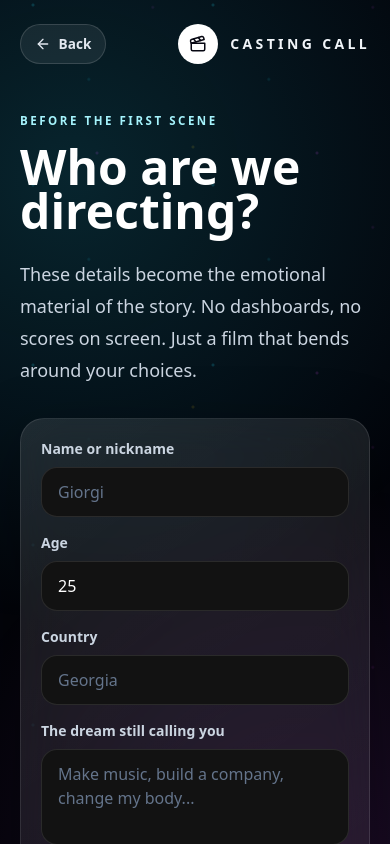
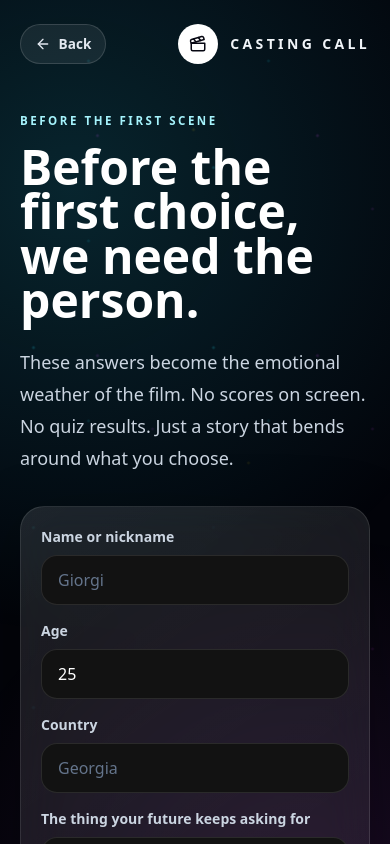
Before and after one commit to prodbyland-collab/parallel-you, a Next.js app: page /start in a window 390 px wide. Shown: the top 844 px of the page. Built offline with nearby package versions, Linux system fonts and the light colour scheme.

Commit message:
Improve story copy and cinematic backgrounds

```diff
--- a/app/globals.css
+++ b/app/globals.css
@@ -301,6 +301,122 @@ button {
   transform: translateY(0) scale(0.99);
 }
 
+.story-backdrop {
+  position: absolute;
+  inset: 0;
+  overflow: hidden;
+  background-color: #03040a;
+}
+
+.story-backdrop::before,
+.story-backdrop::after {
+  content: "";
+  position: absolute;
+  inset: -18%;
+  pointer-events: none;
+}
+
+.story-backdrop::before {
+  background:
+    radial-gradient(circle at 50% 45%, rgba(255, 255, 255, 0.12), transparent 0.5rem),
+    radial-gradient(circle at 44% 48%, rgba(255, 255, 255, 0.1), transparent 0.35rem),
+    radial-gradient(circle at 56% 50%, rgba(255, 255, 255, 0.08), transparent 0.45rem);
+  filter: blur(18px);
+  opacity: 0.9;
+  animation: backdrop-breathe 8s ease-in-out infinite;
+}
+
+.story-backdrop::after {
+  background-image:
+    radial-gradient(circle, rgba(255, 255, 255, 0.5) 0 1px, transparent 2px),
+    radial-gradient(circle, rgba(34, 211, 238, 0.32) 0 1px, transparent 2px),
+    linear-gradient(115deg, transparent 0 42%, rgba(255, 255, 255, 0.08) 48%, transparent 56%);
+  background-position: 0 0, 70px 120px, center;
+  background-size: 190px 190px, 260px 260px, auto;
+  opacity: 0.36;
+  animation: particle-drift 32s linear infinite;
+}
+
+.story-backdrop-bedroom {
+  background:
+    radial-gradient(circle at 35% 42%, rgba(34, 211, 238, 0.22), transparent 18rem),
+    linear-gradient(120deg, rgba(15, 23, 42, 0.92), rgba(3, 4, 10, 0.96) 60%),
+    #03040a;
+}
+
+.story-backdrop-studio {
+  background:
+    radial-gradient(circle at 55% 42%, rgba(217, 70, 239, 0.25), transparent 20rem),
+    radial-gradient(circle at 25% 70%, rgba(34, 211, 238, 0.14), transparent 16rem),
+    #05030a;
+}
+
+.story-backdrop-city {
+  background:
+    linear-gradient(180deg, rgba(251, 113, 133, 0.1), transparent 45%),
+    repeating-linear-gradient(90deg, rgba(251, 113, 133, 0.18) 0 2px, transparent 2px 76px),
+    radial-gradient(circle at 65% 45%, rgba(251, 113, 133, 0.24), transparent 22rem),
+    #03040a;
+}
+
+.story-backdrop-sunrise {
+  background:
+    radial-gradient(circle at 62% 42%, rgba(250, 204, 21, 0.34), transparent 18rem),
+    linear-gradient(180deg, rgba(251, 146, 60, 0.18), rgba(3, 4, 10, 0.92) 58%),
+    #03040a;
+}
+
+.story-backdrop-void {
+  background:
+    radial-gradient(circle at 50% 48%, rgba(139, 92, 246, 0.22), transparent 16rem),
+    radial-gradient(circle at 50% 48%, transparent 0 8rem, rgba(139, 92, 246, 0.1) 8.2rem, transparent 8.6rem),
+    #020209;
+}
+
+.story-backdrop-spotlight {
+  background:
+    conic-gradient(from 180deg at 50% 0%, transparent 0 34%, rgba(255, 255, 255, 0.16) 44%, transparent 58%),
+    radial-gradient(circle at 50% 42%, rgba(255, 255, 255, 0.22), transparent 19rem),
+    #03040a;
+}
+
+.story-silhouette {
+  position: absolute;
+  bottom: 12%;
+  z-index: 1;
+  height: 18vh;
+  width: 5vh;
+  min-height: 6rem;
+  border-radius: 999px 999px 0 0;
+  background: linear-gradient(to bottom, rgba(255, 255, 255, 0.16), rgba(255, 255, 255, 0.02));
+  filter: blur(0.4px);
+  opacity: 0.32;
+}
+
+.story-silhouette::before {
+  content: "";
+  position: absolute;
+  left: 50%;
+  top: -2.2vh;
+  height: 3.2vh;
+  width: 3.2vh;
+  min-height: 1.25rem;
+  min-width: 1.25rem;
+  transform: translateX(-50%);
+  border-radius: 999px;
+  background: rgba(255, 255, 255, 0.14);
+}
+
+.story-silhouette-left {
+  left: 10%;
+}
+
+.story-silhouette-right {
+  right: 11%;
+  transform: scale(0.78);
+  opacity: 0.22;
+}
+
 @media (max-width: 768px) {
   .letterbox {
     height: 3.25rem;
@@ -442,3 +558,16 @@ button {
     transform: translateY(0);
   }
 }
+
+@keyframes backdrop-breathe {
+  0%,
+  100% {
+    transform: scale(1);
+    opacity: 0.72;
+  }
+
+  50% {
+    transform: scale(1.08);
+    opacity: 1;
+  }
+}
--- a/app/page.tsx
+++ b/app/page.tsx
@@ -27,10 +27,10 @@ export default function Home() {
               <Sparkles size={16} /> Interactive life film
             </div>
             <h1 className="max-w-5xl text-balance text-6xl font-black leading-[0.88] tracking-[-0.03em] text-white sm:text-7xl lg:text-8xl">
-              Play the movie of your life.
+              Direct the scene where your life changes.
             </h1>
             <p className="mt-6 max-w-2xl text-lg leading-8 text-slate-300">
-              Make choices. Watch your world change. See the ending your decisions create.
+              A short interactive film about you. Make small choices, feel the world shift, and reach an ending that remembers what you did.
             </p>
             <Link href="/start" className="mt-8 inline-flex items-center justify-center gap-3 rounded-full bg-white px-7 py-4 text-base font-black text-void transition hover:scale-[1.02] hover:bg-cyan-100">
               <Play size={19} fill="currentColor" /> Start Your Story
@@ -42,8 +42,8 @@ export default function Home() {
               <div className="absolute inset-0 bg-[radial-gradient(circle_at_50%_42%,rgba(34,211,238,0.2),transparent_14rem),linear-gradient(to_bottom,transparent,rgba(0,0,0,0.8))]" />
               <div className="absolute bottom-6 left-6 right-6">
                 <p className="cinema-kicker">Trailer Preview</p>
-                <h2 className="mt-3 text-4xl font-black leading-none text-white">ACT 1: The room before anything changes</h2>
-                <p className="mt-4 max-w-md text-sm leading-6 text-slate-300">A quiet decision. A floating Life Core. A future waiting for direction.</p>
+                <h2 className="mt-3 text-4xl font-black leading-none text-white">ACT 1: The night the room gets too loud</h2>
+                <p className="mt-4 max-w-md text-sm leading-6 text-slate-300">A quiet room. A floating Life Core. One choice that does not look important yet.</p>
               </div>
               <div className="absolute left-1/2 top-1/2 h-44 w-44 -translate-x-1/2 -translate-y-1/2 rounded-full border border-cyan-200/25 bg-cyan-300/10 blur-[1px] shadow-[0_0_80px_rgba(34,211,238,0.35)]" />
               <div className="absolute left-1/2 top-1/2 h-16 w-16 -translate-x-1/2 -translate-y-1/2 rounded-full bg-white shadow-[0_0_60px_rgba(255,255,255,0.8)]" />
--- a/app/start/page.tsx
+++ b/app/start/page.tsx
@@ -24,8 +24,8 @@ const questions = [
   { key: "name", label: "Name or nickname", placeholder: "Giorgi", type: "text" },
   { key: "age", label: "Age", placeholder: "25", type: "number" },
   { key: "country", label: "Country", placeholder: "Georgia", type: "text" },
-  { key: "goal", label: "The dream still calling you", placeholder: "Make music, build a company, change my body...", type: "textarea" },
-  { key: "whatIf", label: "The what-if that follows you", placeholder: "What if I had started earlier?", type: "textarea" }
+  { key: "goal", label: "The thing your future keeps asking for", placeholder: "Make music, build a company, change my body...", type: "textarea" },
+  { key: "whatIf", label: "The old scene you keep replaying", placeholder: "What if I had started earlier?", type: "textarea" }
 ] as const;
 
 const sliders = [
@@ -66,9 +66,9 @@ export default function StartPage() {
         <section className="grid min-h-[calc(100vh-6rem)] items-center gap-8 py-12 lg:grid-cols-[0.8fr_1.2fr]">
           <div>
             <p className="cinema-kicker">Before the first scene</p>
-            <h1 className="mt-4 text-5xl font-black leading-[0.92] text-white md:text-7xl">Who are we directing?</h1>
+            <h1 className="mt-4 text-5xl font-black leading-[0.92] text-white md:text-7xl">Before the first choice, we need the person.</h1>
             <p className="mt-6 max-w-lg text-lg leading-8 text-slate-300">
-              These details become the emotional material of the story. No dashboards, no scores on screen. Just a film that bends around your choices.
+              These answers become the emotional weather of the film. No scores on screen. No quiz results. Just a story that bends around what you choose.
             </p>
           </div>
 
--- a/components/story/CinematicStoryScene.tsx
+++ b/components/story/CinematicStoryScene.tsx
@@ -29,6 +29,15 @@ const sceneColors: Record<StoryScene["environment"], string> = {
   spotlight: "#f8fafc"
 };
 
+const sceneBackdropClasses: Record<StoryScene["environment"], string> = {
+  bedroom: "story-backdrop story-backdrop-bedroom",
+  studio: "story-backdrop story-backdrop-studio",
+  city: "story-backdrop story-backdrop-city",
+  sunrise: "story-backdrop story-backdrop-sunrise",
+  void: "story-backdrop story-backdrop-void",
+  spotlight: "story-backdrop story-backdrop-spotlight"
+};
+
 export function CinematicStoryScene({ scene, traits }: { scene: StoryScene; traits: HiddenTraits }) {
   const mountRef = useRef<HTMLDivElement | null>(null);
   const stateRef = useRef({ scene, traits });
@@ -58,8 +67,12 @@ export function CinematicStoryScene({ scene, traits }: { scene: StoryScene; trai
 
   return (
     <div key={sceneKey} className="absolute inset-0">
-      <div ref={mountRef} className="three-cinema-scene absolute inset-0" />
-      <div className="absolute inset-0 bg-[radial-gradient(circle_at_50%_42%,transparent,rgba(0,0,0,0.6)_76%)]" />
+      <div className={sceneBackdropClasses[scene.environment]}>
+        <span className="story-silhouette story-silhouette-left" />
+        <span className="story-silhouette story-silhouette-right" />
+      </div>
+      <div ref={mountRef} className="three-cinema-scene absolute inset-0 z-[1]" />
+      <div className="pointer-events-none absolute inset-0 z-[2] bg-[radial-gradient(circle_at_50%_42%,transparent,rgba(0,0,0,0.58)_76%)]" />
       {error && <div className="absolute inset-6 grid place-items-center rounded-3xl border border-rose-300/30 bg-rose-950/70 p-6 text-center text-rose-100">{error}</div>}
     </div>
   );
```
Also changed, not shown: lib/story-engine.ts (+93 -93 lines).
